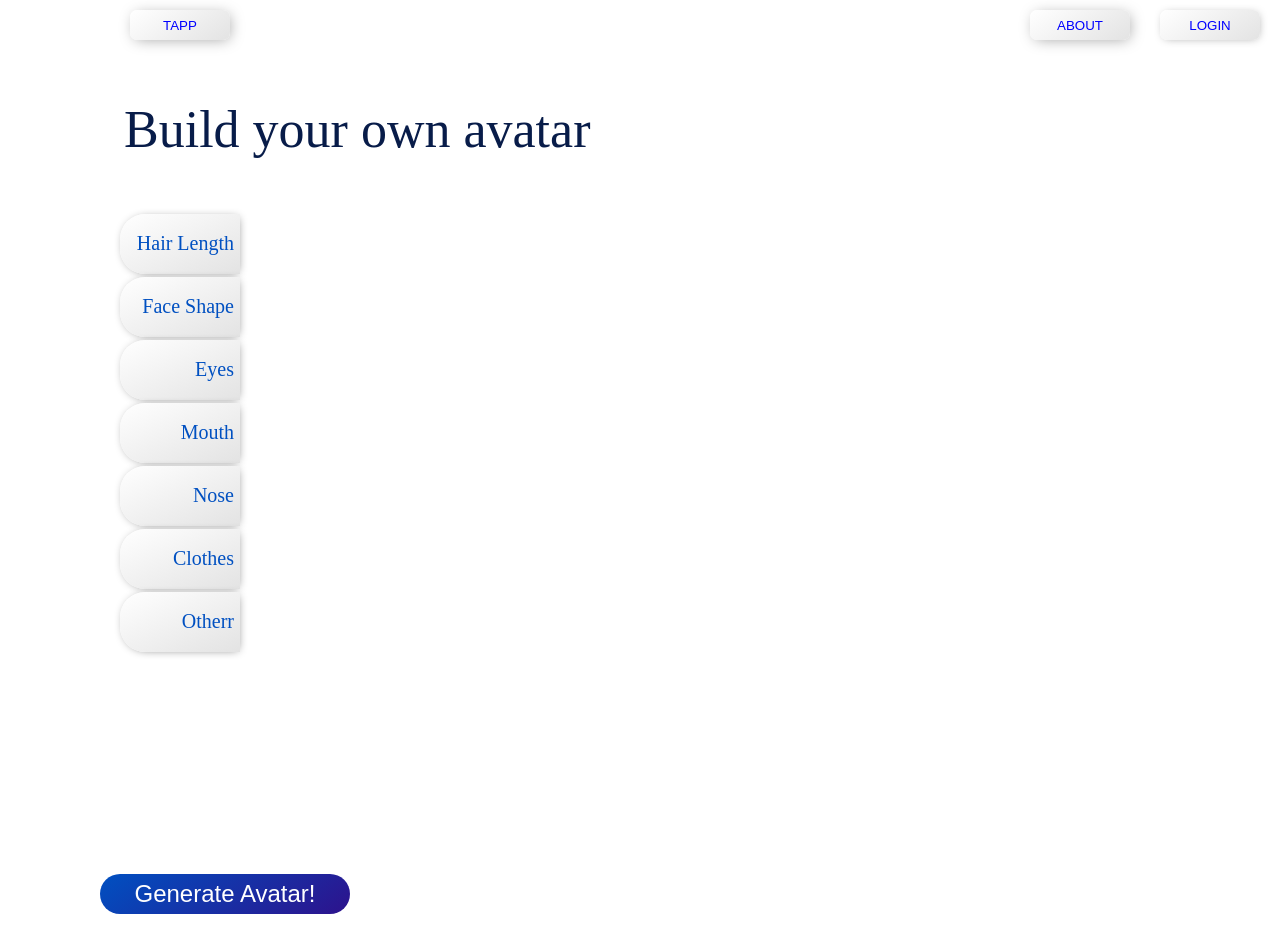
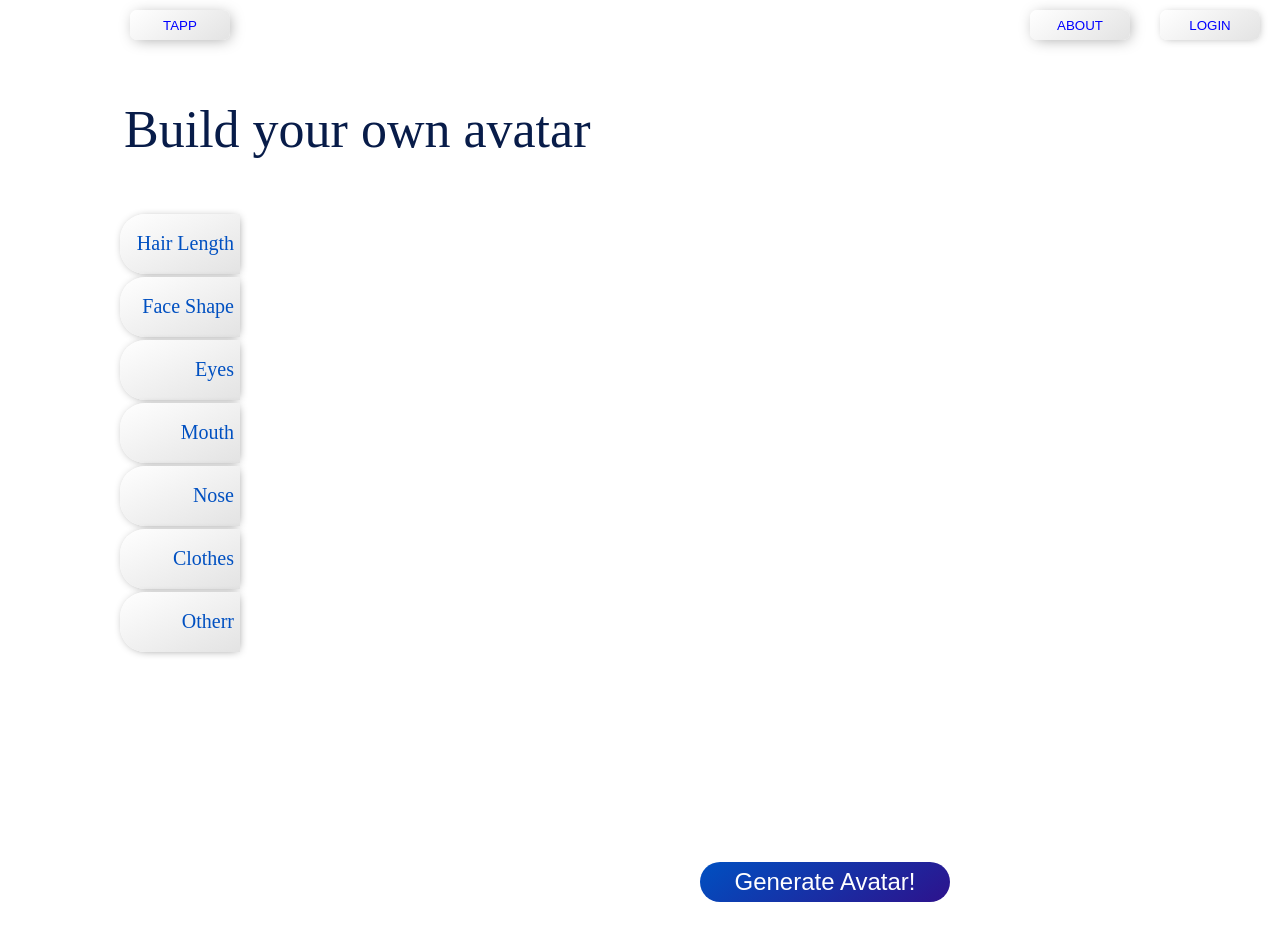
Before and after one commit to TAppPE/TApptest, a React (Create React App) app: page /avatar in a window 1280 px wide. Shown: the top 952 px of the page. Built offline with nearby package versions, Linux system fonts and the light colour scheme.

Commit message:
Update avatar.css

```diff
--- a/src/components/Avatar/avatar.css
+++ b/src/components/Avatar/avatar.css
@@ -3,8 +3,9 @@
     border-radius: 25px;
     color: white;
     box-shadow: 3px, 3px, 10px, 3px, #2D12BC;
-    margin-bottom: 100px;
-    margin-left: 100px;
+    margin-top: -300px;
+    margin-bottom: 70px;
+    margin-left: 700px;
     height: 40px;
     width: 250px;
     border: none;
```
